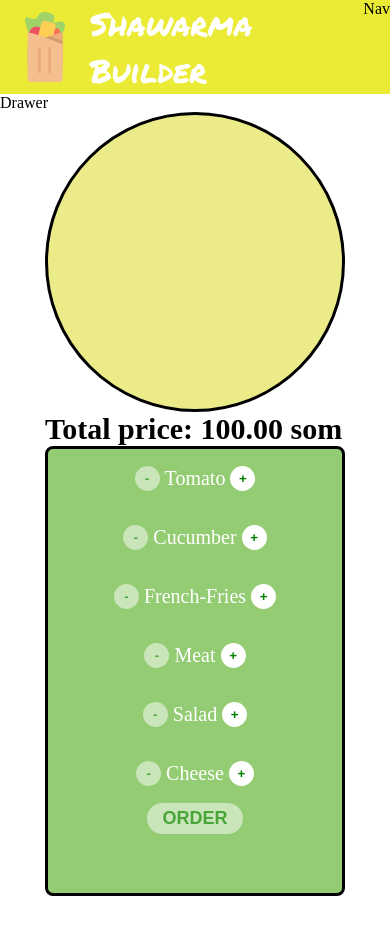
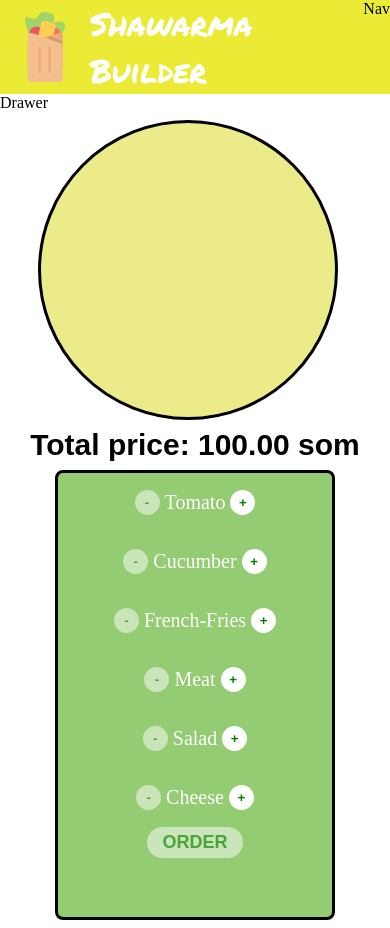
Before and after one commit to bayel-bakytov/shawarma-builder, a React (Create React App) app: page / in a window 390 px wide. Before the commit the page ends 896 px from the top, so only its background shows below. Built offline with nearby package versions, Linux system fonts and the light colour scheme.

Commit message:
Changed  size styles

```diff
--- a/src/components/ShawarmaBuilder/IngredientsControls/IngredientsControls.module.css
+++ b/src/components/ShawarmaBuilder/IngredientsControls/IngredientsControls.module.css
@@ -1,11 +1,12 @@
 .IngredientsControls {
   border: 3px solid black;
   background-color: rgba(80, 172, 27, 0.616);
-  width: 300px;
+  width: 280px;
   height: 450px;
   display: flex;
   flex-flow: column nowrap;
   align-items: center;
   overflow: hidden;
   border-radius: 0.5rem;
+  margin: 8px;
 }
--- a/src/components/ShawarmaBuilder/ShawarmaIngredients/Ingredients/Ingredients.js
+++ b/src/components/ShawarmaBuilder/ShawarmaIngredients/Ingredients/Ingredients.js
@@ -6,7 +6,7 @@ export default ({ type }) => {
 
   let stylePos = null;
   const getPosition = (ir) => {
-    const pd = 250;
+    const pd = 225;
     const pr = pd / 2;
 
     const ix = Math.round(Math.random() * pd);
--- a/src/components/ShawarmaBuilder/ShawarmaIngredients/Ingredients/Ingredients.module.css
+++ b/src/components/ShawarmaBuilder/ShawarmaIngredients/Ingredients/Ingredients.module.css
@@ -1,8 +1,7 @@
 .Ingredients {
-  height: 35px;
-  width: 45px;
+  height: 40px;
+  width: 50px;
   box-sizing: border-box;
-
   background-repeat: no-repeat;
 }
 .tomato {
@@ -23,3 +22,9 @@
 .salad {
   background-image: url(../../../../assets/salad.svg);
 }
+@media (max-width:600px){
+  .Ingredients{
+    width: 25px;
+    height: 35px;
+  }
+}
--- a/src/components/ShawarmaBuilder/ShawarmaIngredients/ShawarmaIngredients.module.css
+++ b/src/components/ShawarmaBuilder/ShawarmaIngredients/ShawarmaIngredients.module.css
@@ -1,10 +1,11 @@
 .ShawarmaIngredients .pita {
   border: 3px solid black;
   background-color: rgb(235, 235, 137);
+
   margin: 0 auto;
-
-  width:  300px;
-  height: 300px;
+  width: 400px;
+  height: 400px;
+  margin: 8px;
   align-items: center;
   display: flex;
   flex-direction: column;
@@ -12,9 +13,9 @@
   flex-flow: wrap;
   overflow: hidden;
   border-radius: 100%;
-
 }
-.ShawarmaIngredients .ingredientPita{
+.ShawarmaIngredients .ingredientPita {
+  margin-left: 50px;
   position: relative;
   width: 250px;
   height: 250px;
@@ -24,4 +25,17 @@
 .ShawarmaIngredients .price {
   font-size: 30px;
   font-weight: bold;
+  font-family: Arial, Helvetica, sans-serif;
+  text-align: center;
 }
+@media (max-width: 500px) {
+  .ShawarmaIngredients .pita {
+    width: 300px;
+    height: 300px;
+  }
+  .ShawarmaIngredients .ingredientPita {
+    width: 210px;
+    margin-right: 20px;
+    height: 210px;
+  }
+}
```
